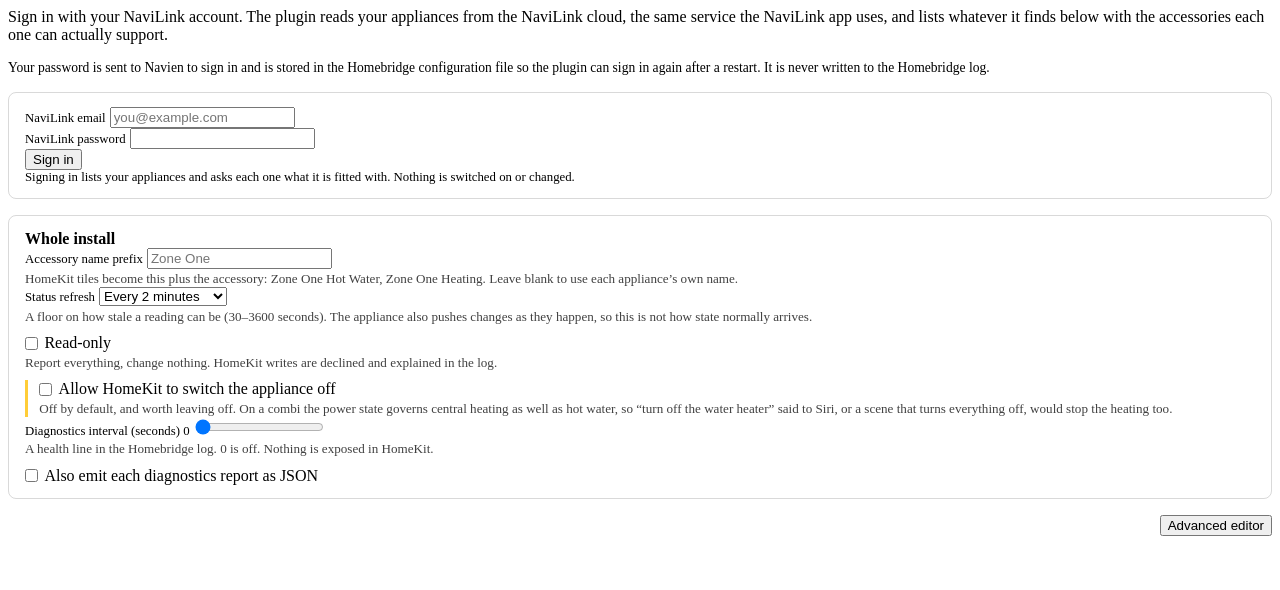
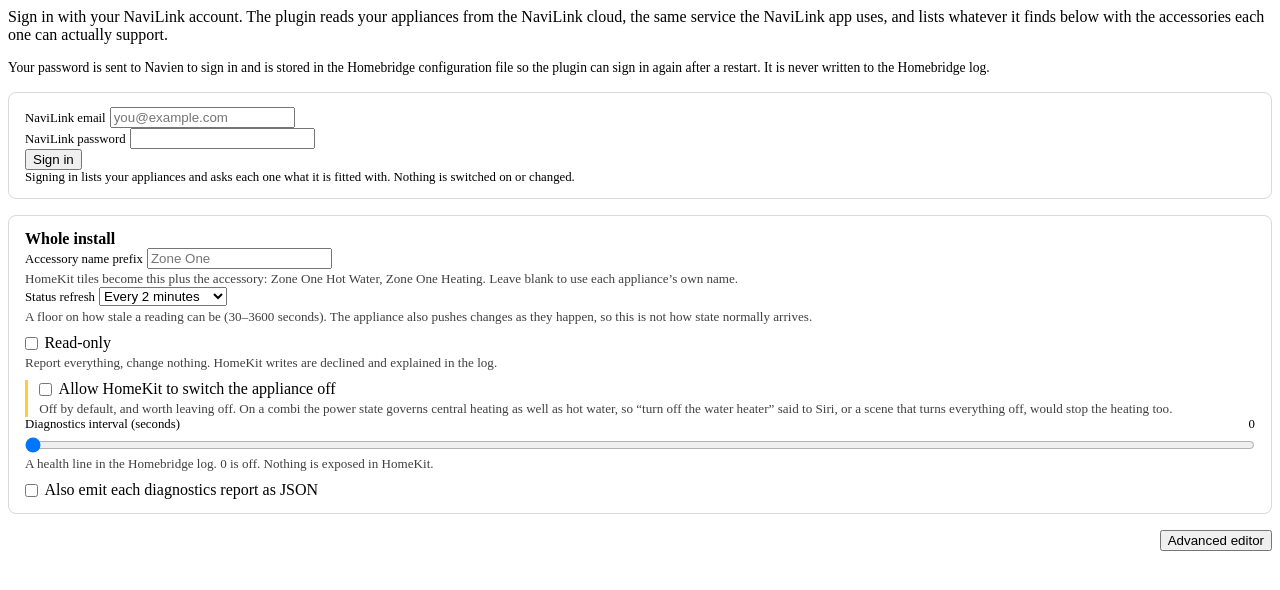
Before and after one commit to tbaur/homebridge-navilink, a website: page homebridge-ui/public/index.html in a window 1280 px wide. Drawn offline with Linux system fonts and the light colour scheme.

Commit message:
fix: align the diagnostics slider and keep undiscovered hardware off (#10)
The interval value sat on the same row as the slider. Recirculation and the outdoor sensor stayed offered after the first sign-in even when the gateway had already said they were missing.

Co-authored-by: tbaur <tbaur@users.noreply.github.com>

```diff
--- a/homebridge-ui/public/index.html
+++ b/homebridge-ui/public/index.html
@@ -28,6 +28,11 @@
   .nl-toolbar { display: flex; gap: .5rem; align-items: center; flex-wrap: wrap; margin-bottom: 1rem; }
   .nl-toolbar .spacer { flex: 1 1 auto; }
   .nl-guard { border-left: 3px solid rgba(255, 193, 7, .8); padding-left: .7rem; margin-top: .6rem; }
+  .nl-slider { display: block; }
+  .nl-slider-head { display: flex; justify-content: space-between; align-items: baseline; gap: .75rem; }
+  .nl-slider-head label { font-size: .8rem; margin: 0; }
+  .nl-slider-head span { font-size: .8rem; font-variant-numeric: tabular-nums; flex: 0 0 auto; }
+  .nl-slider input[type="range"] { display: block; width: 100%; margin: .35rem 0 0; }
 </style>
 
 <div class="nl-intro">
@@ -123,13 +128,12 @@
     </div>
   </div>
 
-  <div class="form-group mt-3 mb-2">
-    <label for="diagnostics-interval" style="font-size: .8rem;">
-      Diagnostics interval (seconds)
-      <span id="diagnostics-interval-value" class="float-right">0</span>
-    </label>
-    <input type="range" class="custom-range" id="diagnostics-interval"
-           min="0" max="3600" step="1" value="0" />
+  <div class="form-group nl-slider mt-3 mb-2">
+    <div class="nl-slider-head">
+      <label for="diagnostics-interval">Diagnostics interval (seconds)</label>
+      <span id="diagnostics-interval-value">0</span>
+    </div>
+    <input type="range" id="diagnostics-interval" min="0" max="3600" step="1" value="0" />
     <div class="nl-meta">
       A health line in the Homebridge log. 0 is off. Nothing is exposed in HomeKit.
     </div>
--- a/homebridge-ui/public/index.js
+++ b/homebridge-ui/public/index.js
@@ -140,10 +140,17 @@
         family: '',
         model: '',
         firmware: '',
-        // Nothing is known about an appliance loaded from configuration until
-        // a sign-in says otherwise, so every accessory stays available. The
-        // alternative is greying out a control the user already chose.
-        capabilities: { dhw: true, heating: true, recirculation: true, outdoorSensor: true },
+        // Until a sign-in describes the appliance, only offer hardware the
+        // saved configuration already has. Recirculation and an outdoor probe
+        // are fitted or they are not; turning them on here without asking the
+        // gateway would invent a tile that cannot work. Sign in again after
+        // new hardware is commissioned.
+        capabilities: {
+          dhw: device.dhw !== false,
+          heating: device.heating === true,
+          recirculation: device.recirculation === true,
+          outdoorSensor: device.outdoorSensor === true,
+        },
         known: false,
         online: undefined,
         missing: false,
```
Also changed, not shown: tests/unit/ui-page.test.ts (+33 -4 lines).
